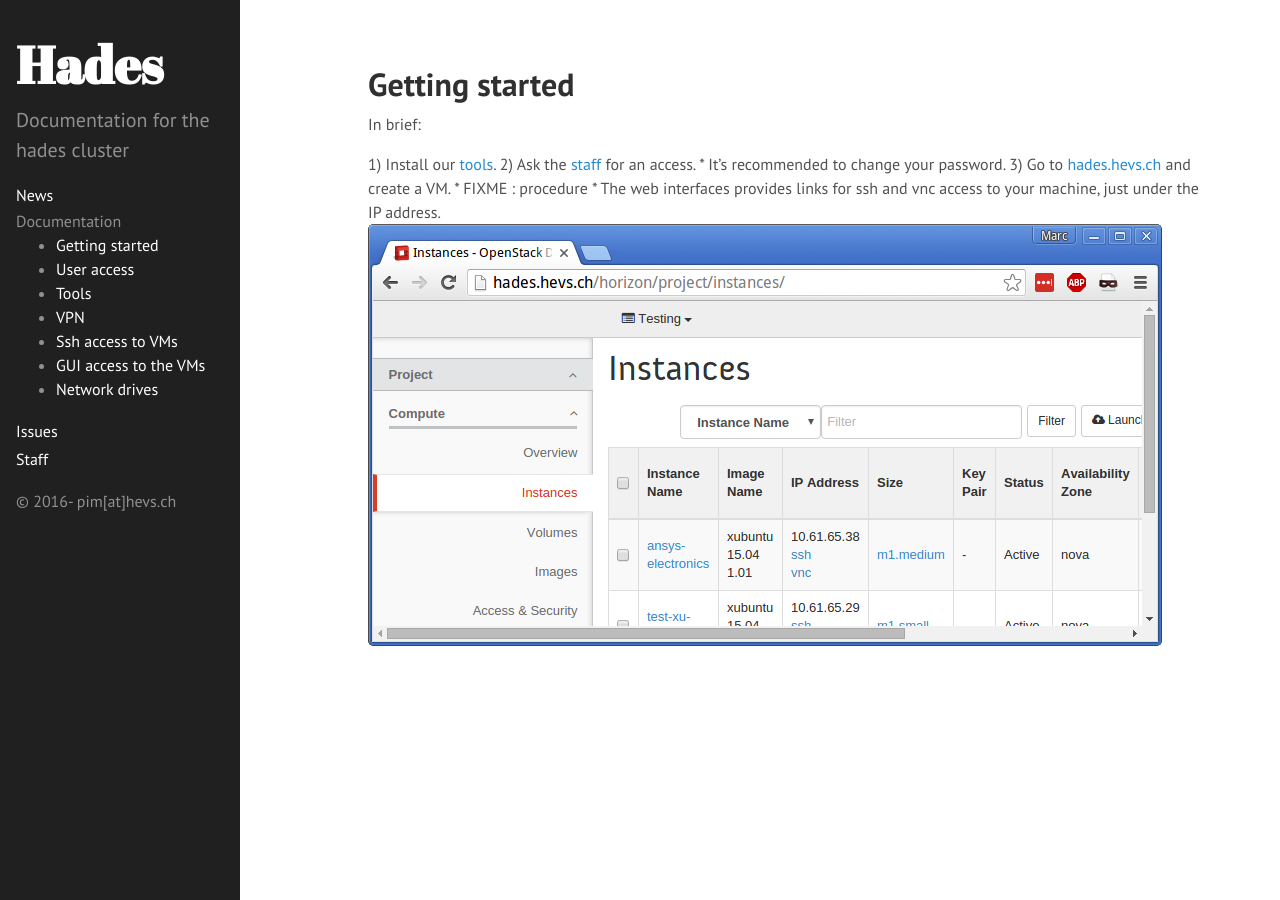
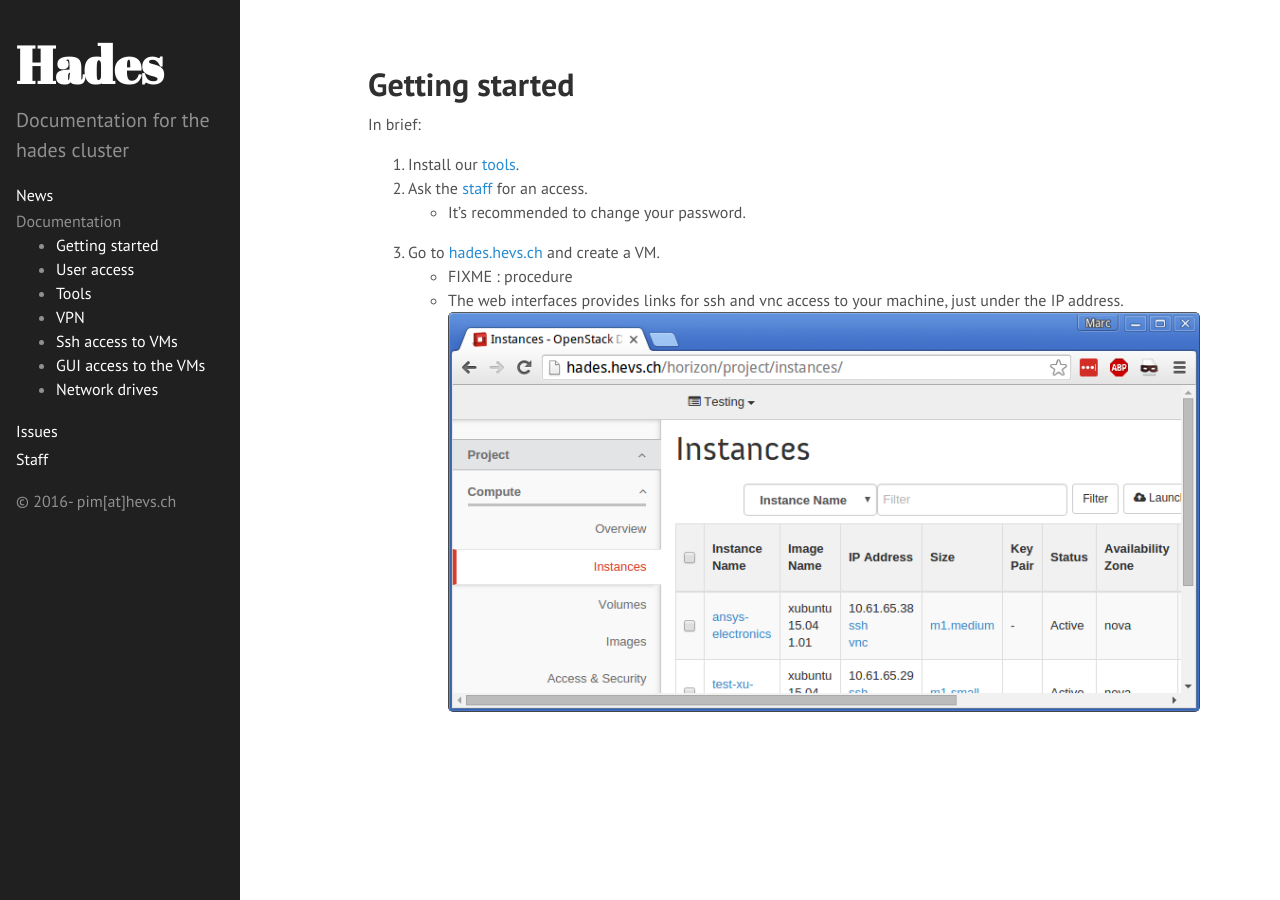
Before and after one commit to hevs-isi/hades, a Jekyll site: the page built from _doc/getting_started.md, in a window 1280 px wide. Built offline with Jekyll 4.4.1, drawn with Linux system fonts in a browser that asks for light colours.

Commit message:
fix markdown

```diff
--- a/_doc/getting_started.md
+++ b/_doc/getting_started.md
@@ -7,10 +7,10 @@
 
 In brief:
 
-1) Install our [tools](../tools/).
-2) Ask the [staff](../../staff/) for an access.
-    * It's recommended to change your password.
-3) Go to [hades.hevs.ch](http://hades.hevs.ch) and create a VM.
-    * FIXME : procedure
-    * The web interfaces provides links for ssh and vnc access to your machine, just under the IP address.
-    ![Custom URLs](../../images/doc/custom_url.png)
+1. Install our [tools](../tools/).
+2. Ask the [staff](../../staff/) for an access.
+	* It's recommended to change your password.
+3. Go to [hades.hevs.ch](http://hades.hevs.ch) and create a VM.
+	* FIXME : procedure
+	* The web interfaces provides links for ssh and vnc access to your machine, just under the IP address.
+	![Custom URLs](../../images/doc/custom_url.png)
```
